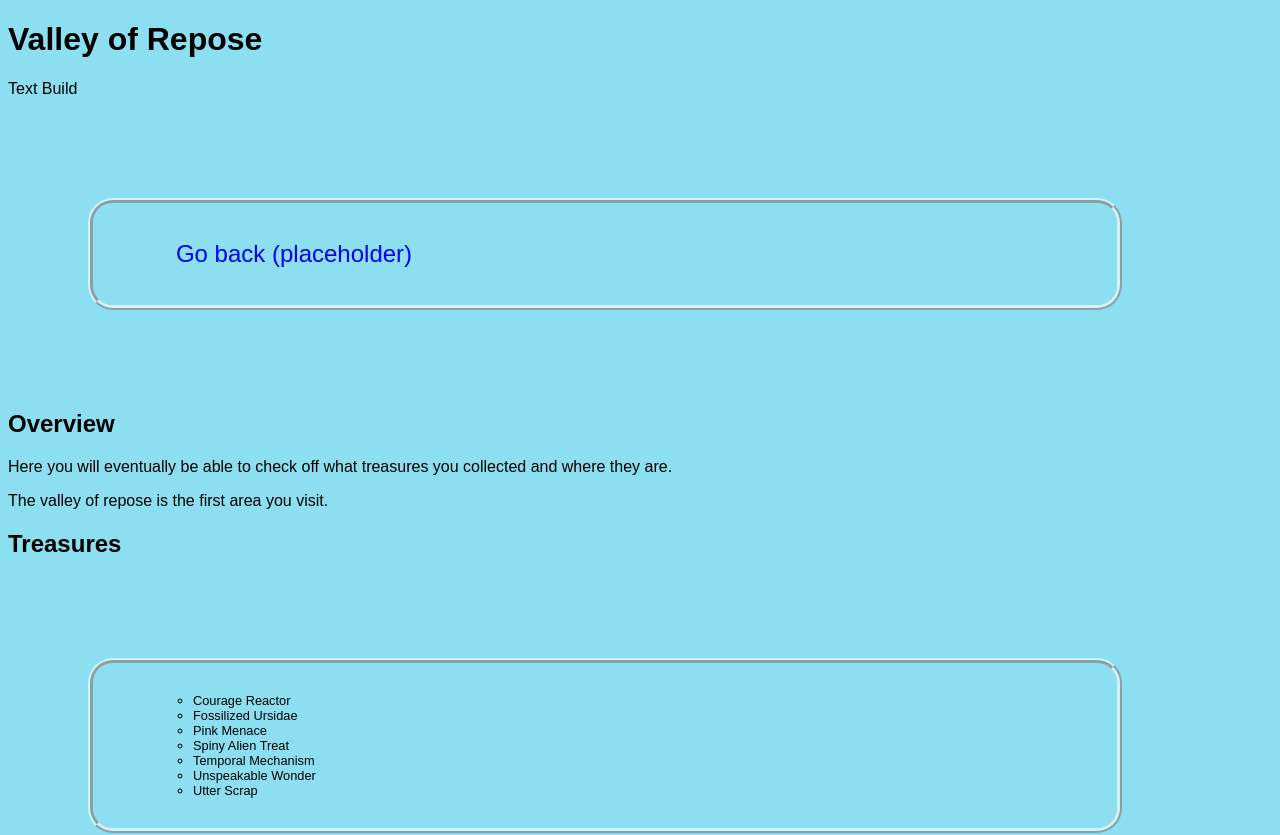
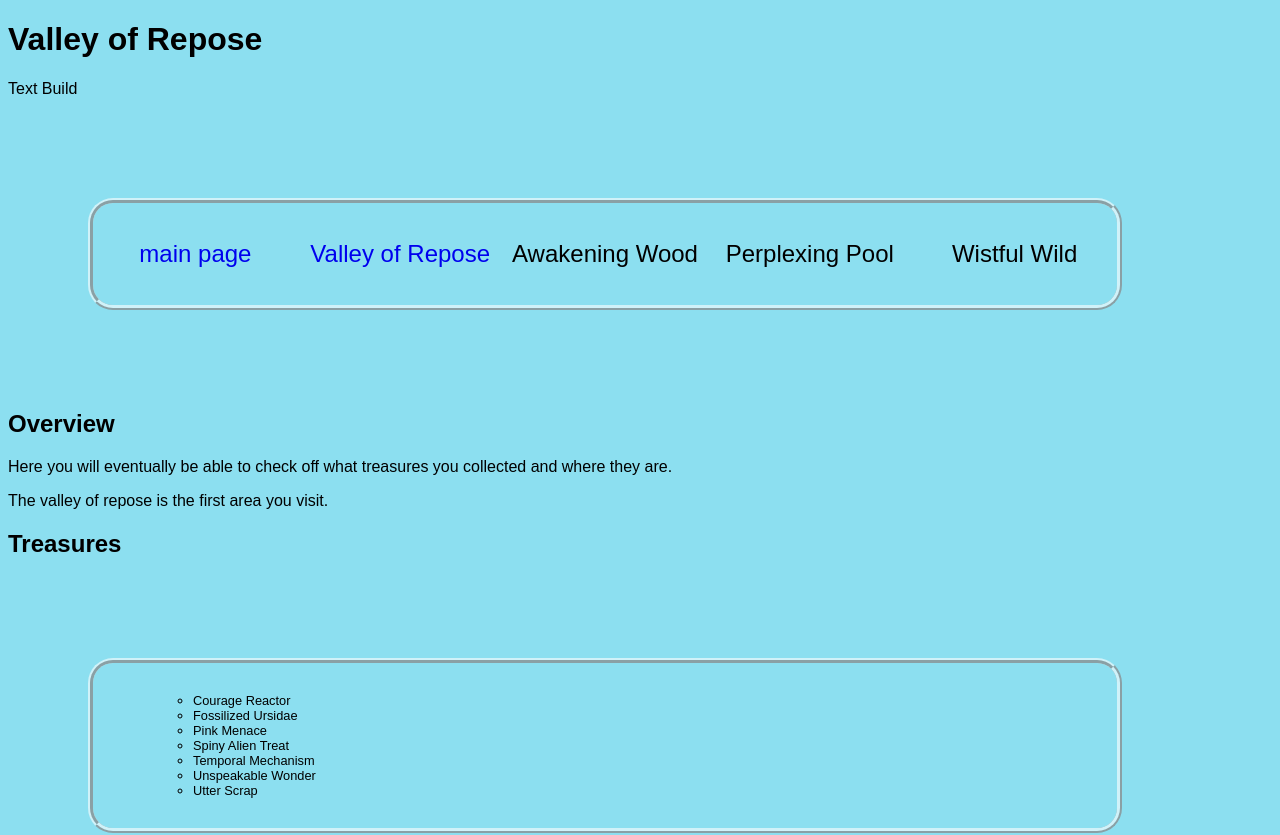
Before and after one commit to 10874425/dwdd1600, a plain HTML site: page 04intro-css/area1.html in a window 1280 px wide. Shown: the top 835 px of the page. Drawn offline with Linux system fonts and the light colour scheme.

Commit message:
Update area1.html

```diff
--- a/04intro-css/area1.html
+++ b/04intro-css/area1.html
@@ -24,8 +24,11 @@
 </header>
 <nav>
 
-<div><a href="index.html">Go back (placeholder)</a></div>
-
+<div><a href="index.html">main page</a></div>
+<div class="redundant"><a href="area1.html">Valley of Repose </a></div>
+<div>Awakening Wood</div>
+<div>Perplexing Pool</div>
+<div>Wistful Wild</div>
 </nav>
 <main>
 <h2>Overview</h2>
```
